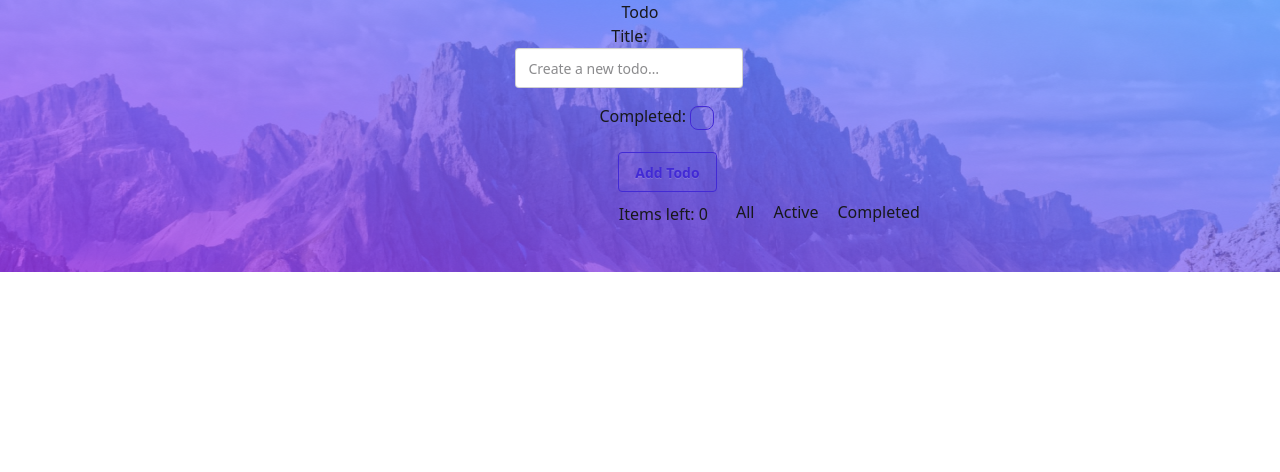
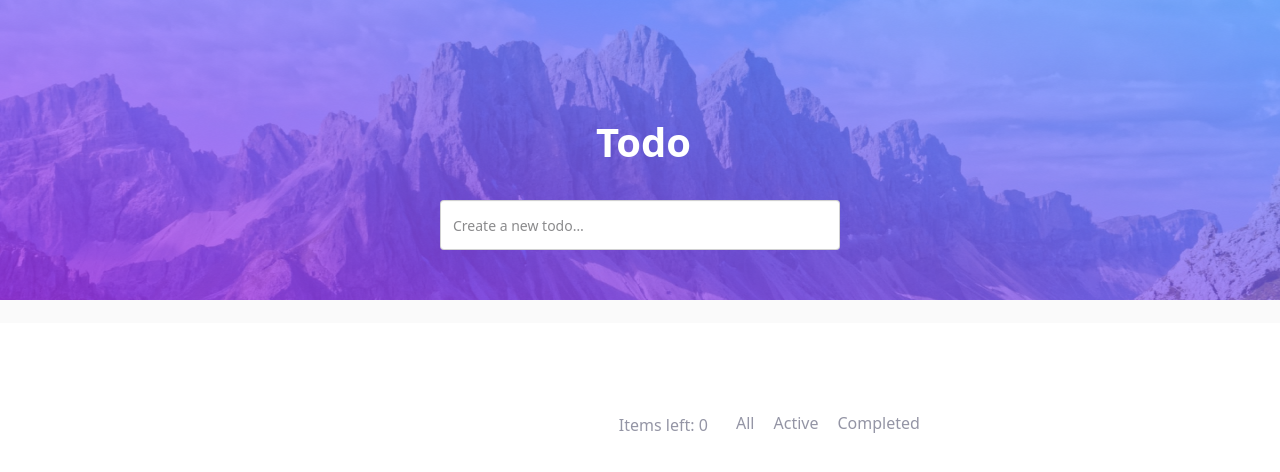
Before and after one commit to mahmudovb10/Todo, a React (Vite) app: page / in a window 1280 px wide. Shown: the top 472 px of the page. Built offline with nearby package versions, Linux system fonts and the light colour scheme.

Commit message:
Updated App.jsx and Index.css

```diff
--- a/src/App.jsx
+++ b/src/App.jsx
@@ -60,33 +60,66 @@ function App() {
   return (
     <div className="mt-20 customContainer">
       <div className="mainDiv">
-        <h1 className="flex justify-center">Todo</h1>
+        <h1 className="flex justify-center title">Todo</h1>
         <form className="flex justify-center" onSubmit={handleSubmit}>
-          <div className="flex flex-col items-center justify-center relative left-[6rem] mainImgLoc">
-            <label>Title: </label>
+          <div className="flex flex-col items-center justify-center relative left-[6rem] mainInp">
             <input
               value={_title}
               onChange={(e) => setTitle(e.target.value)}
               name="title"
               type="text"
-              className="input"
+              className="input mainInput"
               placeholder="Create a new todo…"
             />
           </div>
           <div className="relative top-[5rem] right-[3rem]">
-            <label>Completed: </label>
+            {/* <label>Completed: </label>
             <input
               defaultChecked={_completed}
               type="checkbox"
               name="completed"
               className="checkbox checkbox-primary"
-            />
+            /> */}
           </div>
-          <button className="btn btn-outline btn-primary relative top-[8rem] right-[9rem]">
+          {/* <button className="btn btn-outline btn-primary relative top-[8rem] right-[9rem]">
             Add Todo
-          </button>
+          </button> */}
         </form>
       </div>
+      <ul className="todoList">
+        {todos &&
+          todos.map((todo) => (
+            <li key={todo.id} className="todoRow">
+              <input
+                type="checkbox"
+                className="todoCheck"
+                checked={todo.completed}
+                onChange={() =>
+                  dispatch(
+                    editTodo({
+                      ...todo,
+                      completed: !todo.completed,
+                    })
+                  )
+                }
+              />
+              <h4
+                className="todoItem"
+                onDoubleClick={() => handleEdit(todo)}
+                style={{ opacity: todo.completed ? "0.3" : "1" }}
+              >
+                {todo.title}
+              </h4>
+              <button
+                className="deleteBtn"
+                onClick={() => dispatch(removeTodo(todo.id))}
+              >
+                X
+              </button>
+            </li>
+          ))}
+        <hr className="customHr" />
+      </ul>
       <div className="filterBtns">
         <button className="filterAll" onClick={() => dispatch(filter("all"))}>
           All
@@ -105,41 +138,6 @@ function App() {
         </button>
         <div className="todoCount">Items left: {todos.length}</div>
       </div>
-      <ul className="todoList">
-        {todos &&
-          todos.map((todo) => (
-            <li key={todo.id} className="todoRow">
-              <input
-                type="checkbox"
-                className="todoCheck"
-                checked={todo.completed}
-                onChange={() =>
-                  dispatch(
-                    editTodo({
-                      ...todo,
-                      completed: !todo.completed,
-                    })
-                  )
-                }
-              />
-
-              <h4
-                className="todoItem"
-                onDoubleClick={() => handleEdit(todo)}
-                style={{ opacity: todo.completed ? "0.3" : "1" }}
-              >
-                {todo.title}
-              </h4>
-
-              <button
-                className="deleteBtn"
-                onClick={() => dispatch(removeTodo(todo.id))}
-              >
-                X
-              </button>
-            </li>
-          ))}
-      </ul>
     </div>
   );
 }
--- a/src/index.css
+++ b/src/index.css
@@ -16,14 +16,17 @@ body {
 
 .filterAll {
   cursor: pointer;
+  color: #9495a5;
 }
 
 .filterActive {
   cursor: pointer;
+  color: #9495a5;
 }
 
 .filterCompleted {
   cursor: pointer;
+  color: #9495a5;
 }
 
 .todoItem {
@@ -72,6 +75,7 @@ body {
   position: relative;
   right: 20rem;
   top: 0.1rem;
+  color: #9495a5;
 }
 
 .customContainer {
@@ -92,7 +96,7 @@ body {
   margin-top: 10rem;
   position: relative;
   right: 7rem;
-  top: 2rem;
+  top: 3rem;
 }
 
 .todoRow {
@@ -139,3 +143,33 @@ body {
   color: #494c6b;
   margin-left: 1rem;
 }
+
+.customHr {
+  border: none;
+  border-top: 1px solid #ccc;
+  margin: 8px 0;
+}
+
+.mainInp {
+  position: relative;
+  top: 8rem;
+  right: auto;
+  left: auto;
+}
+
+.title {
+  width: 167px;
+  height: 40px;
+  font-weight: 700;
+  font-size: 40px;
+  position: relative;
+  left: 35rem;
+  top: 7rem;
+  color: #ffffff;
+}
+
+.mainInput {
+  width: 400px;
+  height: 50px;
+  margin-top: 2rem;
+}
```
